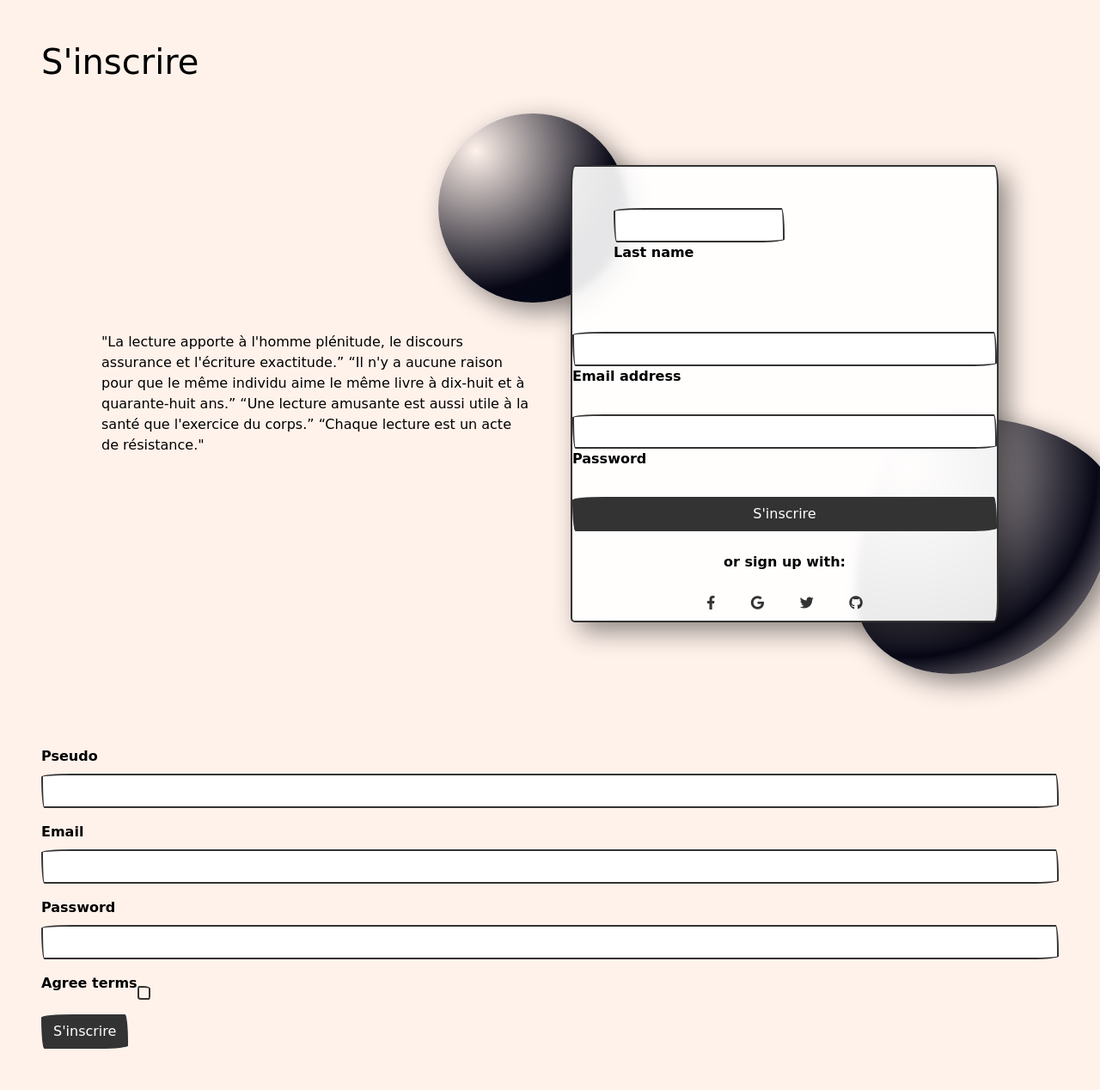
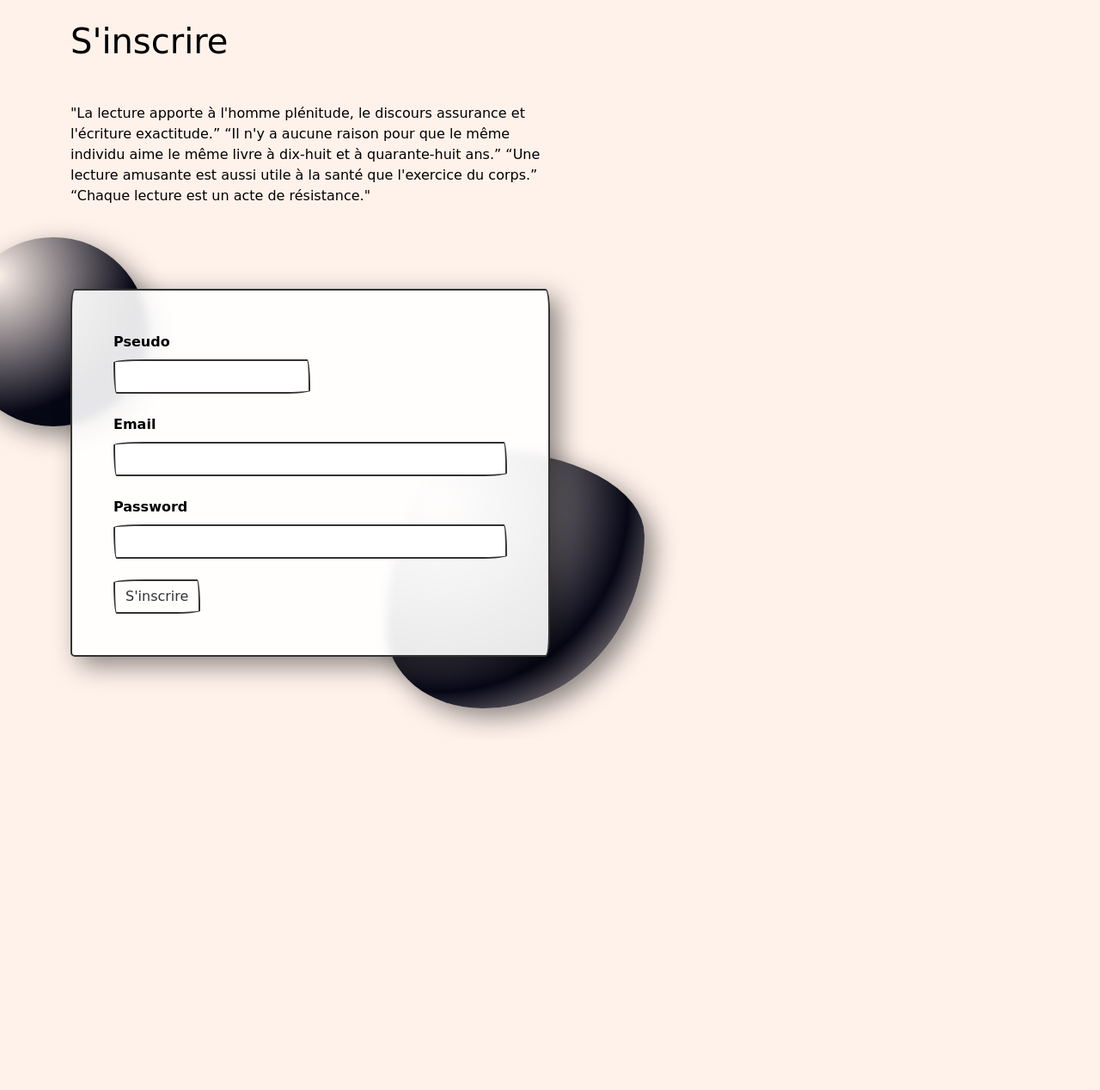
Before and after one commit to soulweby/Livres_Debat_Symfony, a Symfony app: template templates/registration/register.html.twig in a window 1280 px wide. Shown: the part 60-1328 px from the top of the page at 86% size. After the commit the page ends 911 px from the top, so only its background shows below. Run offline with Twig, Linux system fonts and the light colour scheme; the template is opened without the code that fills it, so the values that code supplies are empty; form fields are guessed from the names that the template uses; some libraries are stand-ins or nearby versions; some web fonts are replaced.

Commit message:
{Auth/login/register/logout}

```diff
--- a/templates/registration/register.html.twig
+++ b/templates/registration/register.html.twig
@@ -1,94 +1,50 @@
 {% extends 'base.html.twig' %}
 
-{% block title %}Register{% endblock %}
+{% block title %}Register
+{% endblock %}
 
 {% block body %}
-<section  class="background-radial-gradient overflow-hidden   px-md-5 my-5" >
- <h1>S'inscrire</h1>
+	<section class="container">
 
-<div class="container px-4 py-5 px-md-5 text-center text-lg-start my-5">
-    <div class="row gx-lg-5 align-items-center mb-5">
-      <div class="col-lg-6 mb-5 mb-lg-0" >
+		<h1 class="mt-4 mb-5">S'inscrire</h1>
+		<div class="w-50">
 			<p class="my-2 display-10 fw-normal">
 				"La lecture apporte à l'homme plénitude, le discours assurance et l'écriture exactitude.” “Il n'y a aucune raison pour que le même individu aime le même livre à dix-huit et à quarante-huit ans.” “Une lecture amusante est aussi utile à la santé que l'exercice du corps.” “Chaque lecture est un acte de résistance."
 			</p>
 		</div>
 
+		<div class=" py-5  my-5">
+
 			<div class="col-lg-6 mb-5 mb-lg-0 position-relative">
 				<div id="radius-shape-1" class="position-absolute rounded-circle shadow-5-strong"></div>
 				<div id="radius-shape-2" class="position-absolute shadow-5-strong"></div>
-
 				<div class="card bg-glass">
-          <div class="card-body px-4 py-5 px-md-5">
+					<div
+						class="card-body px-4 py-5 px-md-5">
+						<!-- 2 column grid layout with text inputs for the first and last names -->
+						<div class="col-md-6 mb-4">
 							{{ form_start(registrationForm) }}
-              <!-- 2 column grid layout with text inputs for the first and last names -->
-              <div class="row">
-                </div>
-                <div class="col-md-6 mb-4">
 							<div data-mdb-input-init class="form-outline">
-                    <input type="text" id="form3Example2" class="form-control" />
-                    <label class="form-label" for="form3Example2">Last name</label>
+								{{ form_row(registrationForm.pseudo) }}
 							</div>
 						</div>
-              </div>
-
 						<!-- Email input -->
 						<div data-mdb-input-init class="form-outline mb-4">
-                <input type="email" id="form3Example3" class="form-control" />
-                <label class="form-label" for="form3Example3">Email address</label>
+							{{ form_row(registrationForm.email) }}
 						</div>
-
 						<!-- Password input -->
 						<div data-mdb-input-init class="form-outline mb-4">
-                <input type="password" id="form3Example4" class="form-control" />
-                <label class="form-label" for="form3Example4">Password</label>
+							{{ form_row(registrationForm.plainPassword, {
+                 label: 'Password'
+                }) }}
+							<!-- Submit button -->
 						</div>
-
-              <!-- Submit button -->
-              <button type="submit" data-mdb-button-init data-mdb-ripple-init class="btn btn-primary btn-block mb-4">
-                S'inscrire
-              </button>
-
-              <!-- Register buttons -->
-              <div class="text-center">
-                <p>or sign up with:</p>
-                <button  type="button" data-mdb-button-init data-mdb-ripple-init class="btn btn-link btn-floating mx-1">
-                  <i class="fab fa-facebook-f"></i>
-                </button>
-
-                <button  type="button" data-mdb-button-init data-mdb-ripple-init class="btn btn-link btn-floating mx-1">
-                  <i class="fab fa-google"></i>
-                </button>
-
-                <button  type="button" data-mdb-button-init data-mdb-ripple-init class="btn btn-link btn-floating mx-1">
-                  <i class="fab fa-twitter"></i>
-                </button>
-
-                <button  type="button" data-mdb-button-init data-mdb-ripple-init class="btn btn-link btn-floating mx-1">
-                  <i class="fab fa-github"></i>
-                </button>
+						<button type="submit" class="btn btn-outline-primary">
+							S'inscrire</button>
 					</div>
-
 					{{ form_end(registrationForm) }}
-
 				</div>
 			</div>
 		</div>
 	</div>
-  </div>
-
-
-
-    {{ form_start(registrationForm) }}
-        {{ form_row(registrationForm.pseudo) }}
-
-        {{ form_row(registrationForm.email) }}
-        {{ form_row(registrationForm.plainPassword, {
-            label: 'Password'
-        }) }}
-        {{ form_row(registrationForm.agreeTerms) }}
-
-        <button type="submit" class="btn btn-primary">S'inscrire</button>
-</section>
-
-{% endblock %}
+</div></section>{% endblock %}
```
Also changed, not shown: src/Entity/User.php (+15 -14 lines), src/Form/RegistrationFormType.php (+9 -10 lines), templates/base.html.twig (+6 -2 lines), templates/home/index.html.twig (+4 -10 lines), templates/partials/_header.html.twig (+9 -4 lines), templates/security/login.html.twig (+17 -10 lines). Lines whose indentation alone changed are shown as unchanged.
